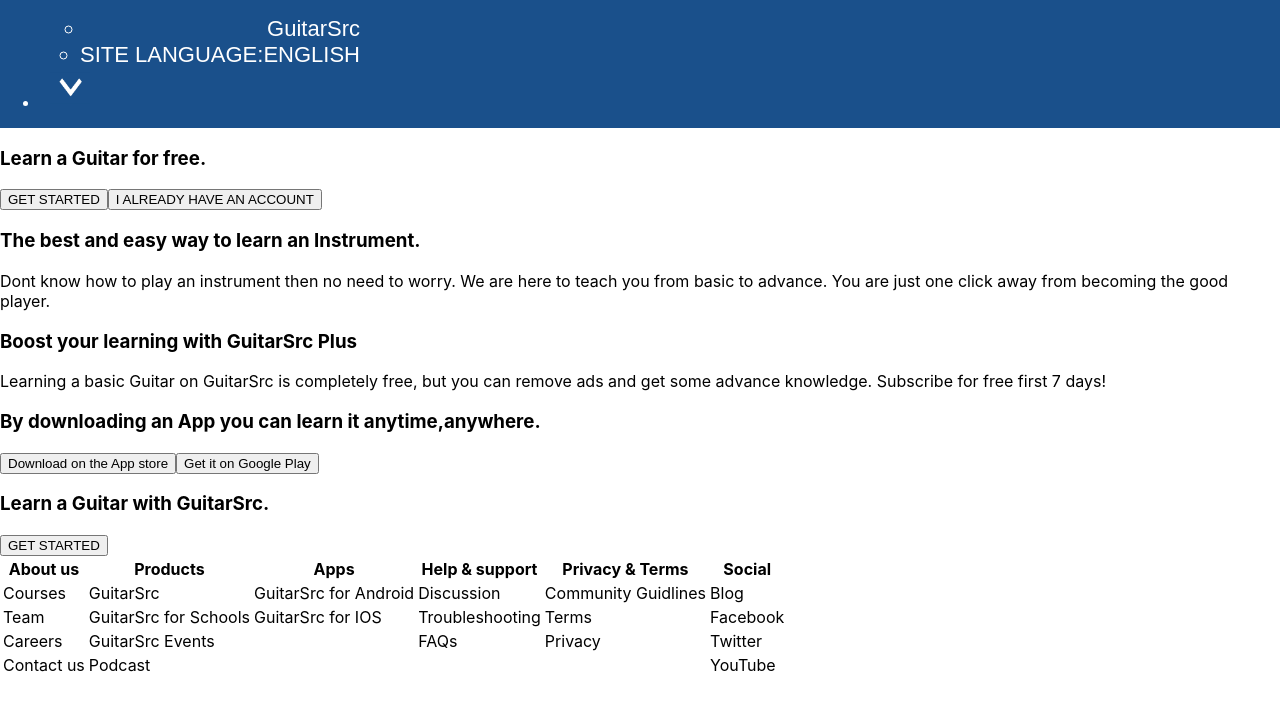
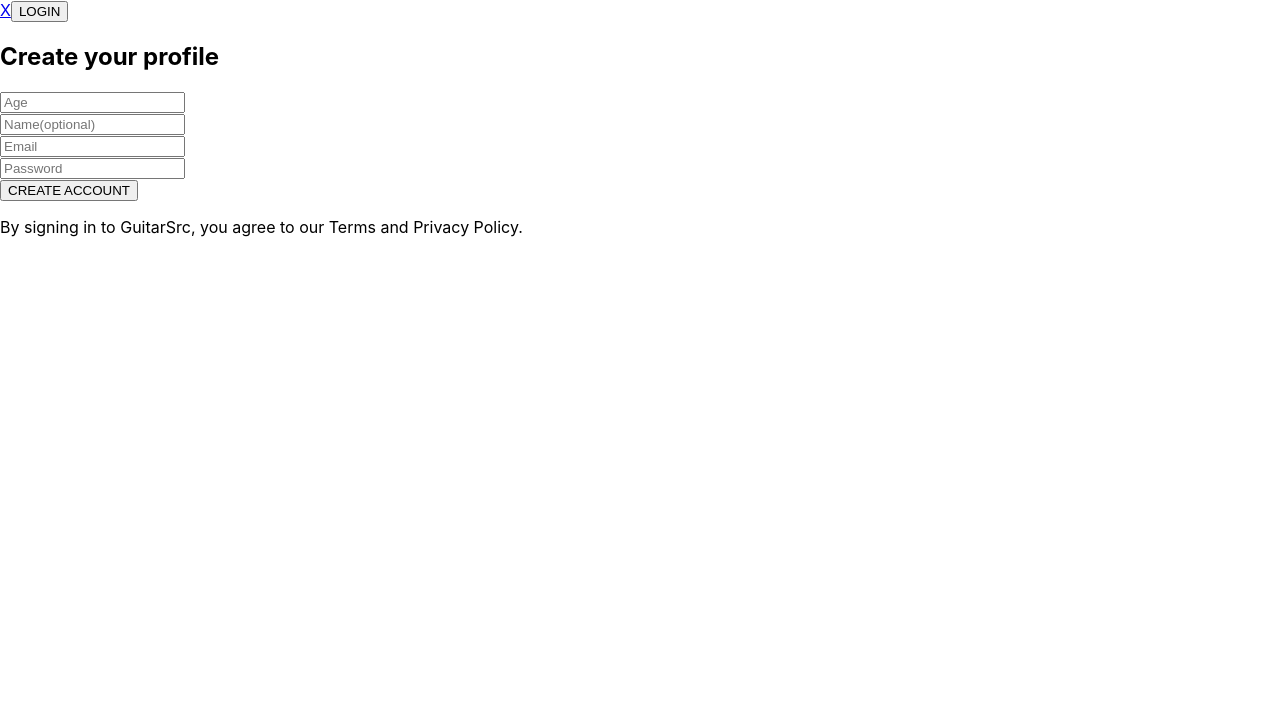
Before and after one commit to Nik1-code/basic-app, a React (Create React App) app: page /Registration in a window 1280 px wide. Shown: the top 710 px of the page. Built offline with nearby package versions, Linux system fonts and the light colour scheme; a web font is replaced by a local one.

Commit message:
create route

```diff
--- a/package.json
+++ b/package.json
@@ -8,6 +8,7 @@
     "@testing-library/user-event": "^12.8.3",
     "react": "^17.0.2",
     "react-dom": "^17.0.2",
+    "react-router-dom": "^5.2.0",
     "react-scripts": "4.0.3",
     "web-vitals": "^1.1.1"
   },
--- a/src/App.css
+++ b/src/App.css
@@ -12,26 +12,27 @@
 .header {
   background-color: #1a508b;
 
-  display: flex;
-  flex-direction: column;
-  align-items: flex-start;
-  justify-content: center;
   color: white;
 }
 .arrow {
-  height: 40px;
-  margin-left: 10px;
+  height: 20px;
+  display: inline;
+  text-align: right;
+  position: relative;
+  margin-right: 0px;
   margin-top: 0px;
   background-color: #1a508b;
 }
 .header-name {
-  text-align: right;
+  display: inline;
   padding-left: 14%;
   font-size: 22px;
   font-family: "Aclonica", sans-serif;
 }
 .header-language {
-  text-align: right;
+  display: inline;
+  position: relative;
+  margin-right: 500px;
   font-size: 22px;
   font-family: "Aclonica", sans-serif;
 }
--- a/src/App.js
+++ b/src/App.js
@@ -1,99 +1,21 @@
+import React, { Component } from "react";
 import "./App.css";
-
-function App() {
-  return (
-    <div className="App">
-      <header className="header">
-        <ul>
-          <ul className="header-name">
-            <li>GuitarSrc</li>
-          </ul>
-          <ul className="header-language">
-            <li>SITE LANGUAGE:ENGLISH</li>
-          </ul>
-
-          <li>
-            <img className="arrow" src="down.png" />
-          </li>
-        </ul>
-      </header>
-      <div>
-        <h3>Learn a Guitar for free.</h3>
-        <button>GET STARTED</button>
-        <button>I ALREADY HAVE AN ACCOUNT</button>
-      </div>
-      <div>
-        <h3>The best and easy way to learn an Instrument.</h3>
-        <p>
-          Dont know how to play an instrument then no need to worry. We are here
-          to teach you from basic to advance. You are just one click away from
-          becoming the good player.
-        </p>
-      </div>
-      <div>
-        <h3>Boost your learning with GuitarSrc Plus</h3>
-        <p>
-          Learning a basic Guitar on GuitarSrc is completely free, but you can
-          remove ads and get some advance knowledge. Subscribe for free first 7
-          days!
-        </p>
-      </div>
-      <div>
-        <h3>By downloading an App you can learn it anytime,anywhere.</h3>
-        <button>Download on the App store</button>
-        <button>Get it on Google Play</button>
-      </div>
-      <div>
-        <h3>Learn a Guitar with GuitarSrc.</h3>
-        <button>GET STARTED</button>
-      </div>
-
-      <div>
-        <table>
-          <tr>
-            <th>About us</th>
-            <th>Products</th>
-            <th>Apps</th>
-            <th>Help & support</th>
-            <th>Privacy & Terms</th>
-            <th>Social</th>
-          </tr>
-          <tr>
-            <td>Courses</td>
-            <td>GuitarSrc</td>
-            <td>GuitarSrc for Android</td>
-            <td>Discussion</td>
-            <td>Community Guidlines</td>
-            <td>Blog</td>
-          </tr>
-          <tr>
-            <td>Team</td>
-            <td>GuitarSrc for Schools</td>
-            <td>GuitarSrc for IOS</td>
-            <td>Troubleshooting</td>
-            <td>Terms</td>
-            <td>Facebook</td>
-          </tr>
-          <tr>
-            <td>Careers</td>
-            <td>GuitarSrc Events</td>
-            <td></td>
-            <td>FAQs</td>
-            <td>Privacy</td>
-            <td>Twitter</td>
-          </tr>
-          <tr>
-            <td>Contact us</td>
-            <td>Podcast</td>
-            <td></td>
-            <td></td>
-            <td></td>
-            <td>YouTube</td>
-          </tr>
-        </table>
-      </div>
-    </div>
-  );
+import Home from "./Home";
+import Registration from "./Registration";
+import Login from "./Login";
+import Forgot_Password from "./Forgot_Password";
+import { BrowserRouter, Route } from "react-router-dom";
+class App extends Component {
+  render() {
+    return (
+      <BrowserRouter>
+        <Route path="/" exact component={Home} />
+        <Route path="/Login" component={Login} />
+        <Route path="/Registration" component={Registration} />
+        <Route path="/ForgotPassword" component={Forgot_Password} />
+      </BrowserRouter>
+    );
+  }
 }
 
 export default App;
--- /dev/null
+++ b/src/Forgot_Password.js
@@ -0,0 +1,20 @@
+import React, { Component } from "react";
+import { Link } from "react-router-dom";
+
+class Forgot_Password extends Component {
+  render() {
+    return (
+      <div>
+        <Link to="/Login">
+          <button>LOGIN</button>
+        </Link>
+        <h2>Forgot password</h2>
+        <p>Enter your Email to reset your password.</p>
+        <input type="email" placeholder="Email" />
+        <button>SUBMIT</button>
+      </div>
+    );
+  }
+}
+
+export default Forgot_Password;
--- /dev/null
+++ b/src/Home.js
@@ -0,0 +1,99 @@
+import React, { Component } from "react";
+import { Link } from "react-router-dom";
+
+class Home extends Component {
+  render() {
+    return (
+      <div className="App">
+        <header className="header">
+          <a href="#">GuitarSrc</a>
+          <img className="arrow" src="down.png" />
+          <ul>
+            <li>
+              <a href="#">SITE LANGUAGE : ENGLISH</a>
+            </li>
+          </ul>
+        </header>
+        <div>
+          <h3>Learn a Guitar for free.</h3>
+          <button>GET STARTED</button>
+          <Link to="/Login">
+            <button>I ALREADY HAVE AN ACCOUNT</button>
+          </Link>
+        </div>
+        <div>
+          <h3>The best and easy way to learn an Instrument.</h3>
+          <p>
+            Dont know how to play an instrument then no need to worry. We are
+            here to teach you from basic to advance. You are just one click away
+            from becoming the good player.
+          </p>
+        </div>
+        <div>
+          <h3>Boost your learning with GuitarSrc Plus</h3>
+          <p>
+            Learning a basic Guitar on GuitarSrc is completely free, but you can
+            remove ads and get some advance knowledge. Subscribe for free first
+            7 days!
+          </p>
+        </div>
+        <div>
+          <h3>By downloading an App you can learn it anytime,anywhere.</h3>
+          <button>Download on the App store</button>
+          <button>Get it on Google Play</button>
+        </div>
+        <div>
+          <h3>Learn a Guitar with GuitarSrc.</h3>
+          <button>GET STARTED</button>
+        </div>
+
+        <div>
+          <table>
+            <tr>
+              <th>About us</th>
+              <th>Products</th>
+              <th>Apps</th>
+              <th>Help & support</th>
+              <th>Privacy & Terms</th>
+              <th>Social</th>
+            </tr>
+            <tr>
+              <td>Courses</td>
+              <td>GuitarSrc</td>
+              <td>GuitarSrc for Android</td>
+              <td>Discussion</td>
+              <td>Community Guidlines</td>
+              <td>Blog</td>
+            </tr>
+            <tr>
+              <td>Team</td>
+              <td>GuitarSrc for Schools</td>
+              <td>GuitarSrc for IOS</td>
+              <td>Troubleshooting</td>
+              <td>Terms</td>
+              <td>Facebook</td>
+            </tr>
+            <tr>
+              <td>Careers</td>
+              <td>GuitarSrc Events</td>
+              <td></td>
+              <td>FAQs</td>
+              <td>Privacy</td>
+              <td>Twitter</td>
+            </tr>
+            <tr>
+              <td>Contact us</td>
+              <td>Podcast</td>
+              <td></td>
+              <td></td>
+              <td></td>
+              <td>YouTube</td>
+            </tr>
+          </table>
+        </div>
+      </div>
+    );
+  }
+}
+
+export default Home;
--- /dev/null
+++ b/src/Login.js
@@ -0,0 +1,33 @@
+import React, { Component } from "react";
+import { Link } from "react-router-dom";
+
+class Login extends Component {
+  render() {
+    return (
+      <div>
+        <div>
+          <Link to="/">X</Link>
+          <Link to="/Registration">
+            <button>SIGN UP</button>
+          </Link>
+        </div>
+        <div>
+          <h2>Log in</h2>
+          <input type="email" placeholder="Email or username" />
+          <br />
+          <input type="number" placeholder="Password" onClick="" />
+          <br />
+          <Link to="/ForgotPassword">Forgot Password</Link>
+          <br />
+          <button>LOG IN</button>
+          <p>
+            By signing in to GuitarSrc, you agree to our Terms and Privacy
+            Policy.
+          </p>
+        </div>
+      </div>
+    );
+  }
+}
+
+export default Login;
--- /dev/null
+++ b/src/Registration.js
@@ -0,0 +1,39 @@
+import React, { Component } from "react";
+import { Link } from "react-router-dom";
+
+class Registration extends Component {
+  constructor() {
+    super();
+    this.state = {};
+  }
+  render() {
+    return (
+      <div>
+        <div>
+          <Link to="/">X</Link>
+          <Link to="/Login">
+            <button>LOGIN</button>
+          </Link>
+        </div>
+        <div>
+          <h2>Create your profile</h2>
+          <input type="number" placeholder="Age" />
+          <br />
+          <input type="text" placeholder="Name(optional)" />
+          <br />
+          <input type="email" placeholder="Email" />
+          <br />
+          <input type="password" placeholder="Password" />
+          <br />
+          <button>CREATE ACCOUNT</button>
+          <p>
+            By signing in to GuitarSrc, you agree to our Terms and Privacy
+            Policy.
+          </p>
+        </div>
+      </div>
+    );
+  }
+}
+
+export default Registration;
```
Also changed, not shown: 1 other file (tests, documents, lock files or other folders).
